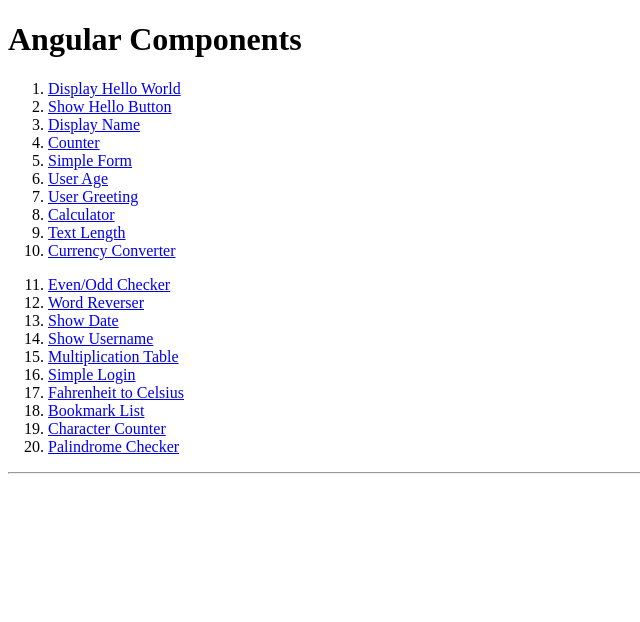
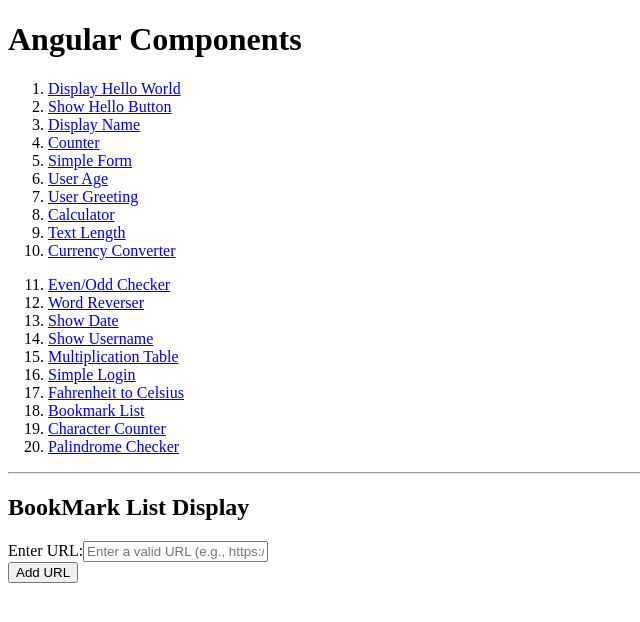
Before and after one commit to SVFC-Travel-Booking-System/Angular-Components, an Angular app: page /bookmark-list in a window 1280 px wide. Before the commit this address led to /. Shown: the top 622 px of the page, without its empty margins (0-640 px from the left). Built offline with nearby package versions, Linux system fonts and the light colour scheme.

Commit message:
#18 Input and display URLs as clickable links

```diff
--- a/src/app/app-routing.module.ts
+++ b/src/app/app-routing.module.ts
@@ -17,7 +17,7 @@
 import { MultiplicationtableComponent } from './components/multiplicationtable/multiplicationtable.component';
 import { SimpleloginComponent } from './components/simplelogin/simplelogin.component';
 import { FahrenheittocelsiusComponent } from './components/fahrenheittocelsius/fahrenheittocelsius.component';
-
+import { BookmarklistComponent } from './components/bookmarklist/bookmarklist.component';
 
 const routes: Routes = [
   { path: 'display-hello-world', component: DisplayhelloworldComponent },
@@ -37,6 +37,7 @@
   { path: 'multiplication-table', component: MultiplicationtableComponent },
   { path: 'simple-login', component: SimpleloginComponent },
   { path: 'fahrenheit-to-celsius', component: FahrenheittocelsiusComponent },
+  { path: 'bookmark-list', component: BookmarklistComponent },
 
 
 ];
--- a/src/app/app.module.ts
+++ b/src/app/app.module.ts
@@ -21,6 +21,7 @@
 import { MultiplicationtableComponent } from './components/multiplicationtable/multiplicationtable.component';
 import { SimpleloginComponent } from './components/simplelogin/simplelogin.component';
 import { FahrenheittocelsiusComponent } from './components/fahrenheittocelsius/fahrenheittocelsius.component';
+import { BookmarklistComponent } from './components/bookmarklist/bookmarklist.component';
 
 
 @NgModule({
@@ -43,6 +44,7 @@
     MultiplicationtableComponent,
     SimpleloginComponent,
     FahrenheittocelsiusComponent,
+    BookmarklistComponent,
 
 
 
--- /dev/null
+++ b/src/app/components/bookmarklist/bookmarklist.component.html
@@ -0,0 +1,21 @@
+<div class="url-input-container">
+    <h2>BookMark List Display</h2>
+
+    <form>
+        <div>
+            <label for="url">Enter URL:</label>
+            <input type="text" id="url" [(ngModel)]="urlInput" name="url" placeholder="Enter a valid URL (e.g., https://example.com)" />
+        </div>
+
+        <button type="button" (click)="addUrl()">Add URL</button>
+    </form>
+
+    <div *ngIf="urlList.length > 0" class="url-list">
+        <h3>Saved URLs:</h3>
+        <ul>
+            <li *ngFor="let url of urlList">
+                <a [href]="url" target="_blank">{{ url }}</a>
+            </li>
+        </ul>
+    </div>
+</div>
--- /dev/null
+++ b/src/app/components/bookmarklist/bookmarklist.component.ts
@@ -0,0 +1,24 @@
+import { Component } from '@angular/core';
+
+@Component({
+  selector: 'app-bookmarklist',
+  templateUrl: './bookmarklist.component.html',
+  styleUrl: './bookmarklist.component.css'
+})
+export class BookmarklistComponent {
+  urlInput: string = '';
+  urlList: string[] = [];
+
+  // Method to add the URL to the list
+  addUrl() {
+    if (this.urlInput.trim()) {
+      // Ensure the URL starts with http or https
+      if (!this.urlInput.startsWith('http://') && !this.urlInput.startsWith('https://')) {
+        this.urlInput = 'https://' + this.urlInput;
+      }
+      this.urlList.push(this.urlInput);
+      this.urlInput = ''; // Clear the input field after adding
+    }
+  }
+
+}
```
Also changed, not shown: src/app/components/bookmarklist/bookmarklist.component.css (added), 1 other file (tests, documents, lock files or other folders).
